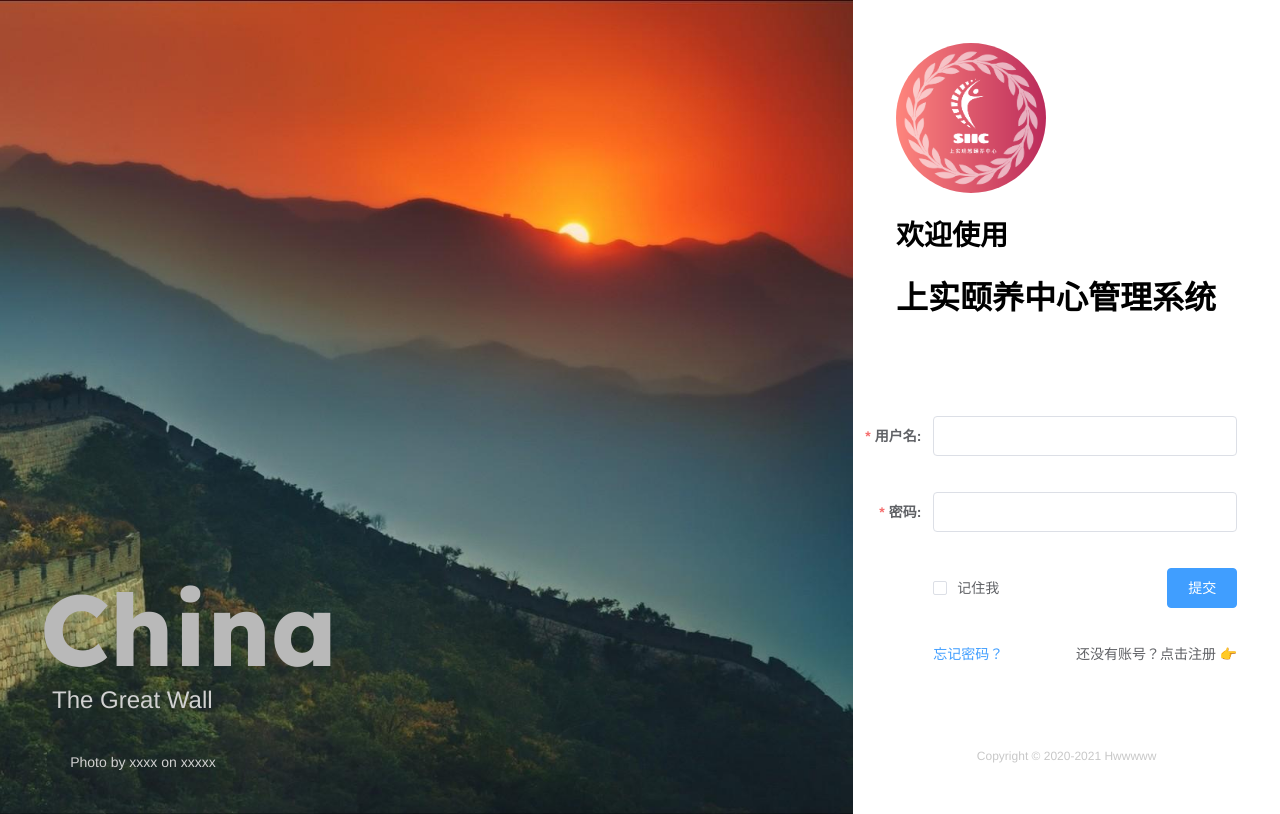
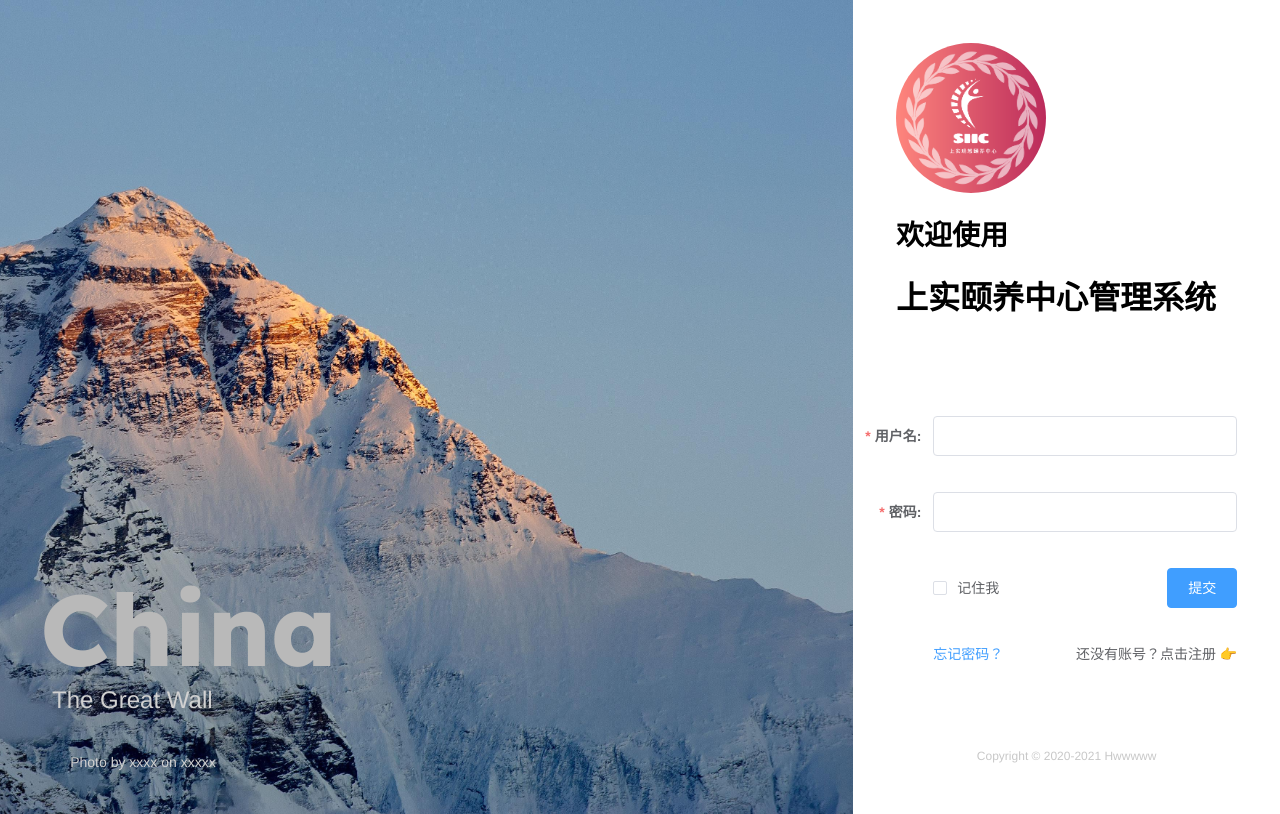
Before and after one commit to wdna-a1a1/journal_front, a Vue app: page /login in a window 1280 px wide. Built offline with nearby package versions, Linux system fonts and the light colour scheme.

Commit message:
修复bug

```diff
--- a/src/layout/components/AppMain.vue
+++ b/src/layout/components/AppMain.vue
@@ -1,21 +1,29 @@
 <template>
+  <div>
     <section class="app-main">
       <transition name="fade-transform" mode="out-in">
         <keep-alive :include="cachedViews">
-        <router-view :key="key" />
+          <router-view :key="key"/>
         </keep-alive>
       </transition>
     </section>
+
+
+  </div>
+
 </template>
 
 <script>
+
+
 export default {
   name: 'AppMain',
+
   computed: {
-    cachedViews() {
+    cachedViews () {
       return this.$store.state.tagsView.cachedViews
     },
-    key() {
+    key () {
       return this.$route.path
     }
   }
@@ -31,7 +39,7 @@ export default {
   overflow: auto;
 }
 
-.fixed-header+.app-main {
+.fixed-header + .app-main {
   padding-top: 50px;
 }
 
@@ -41,7 +49,7 @@ export default {
     min-height: calc(100vh - 84px);
   }
 
-  .fixed-header+.app-main {
+  .fixed-header + .app-main {
     padding-top: 84px;
   }
 }
--- a/src/layout/index.vue
+++ b/src/layout/index.vue
@@ -9,7 +9,7 @@
           <tags-view v-if="needTagsView"/>
         </div>
         <app-main/>
-        <foot ></foot>
+
       </div>
 
     </div>
@@ -20,13 +20,11 @@
 <script>
 import { AppMain, Navbar, Sidebar, TagsView } from './components'
 import ResizeMixin from './mixin/ResizeHandler'
-import Foot from '@/views/Foot'
 import { mapState } from 'vuex'
 
 export default {
   name: 'Layout',
   components: {
-    Foot,
     AppMain,
     Navbar,
     Sidebar,
@@ -59,8 +57,8 @@ export default {
 </script>
 
 <style lang="scss" scoped>
-@import "~@/styles/mixin.scss";
-@import "~@/styles/variables.scss";
+@import "../styles/mixin.scss";
+@import "../styles/variables.scss";
 
 .app-wrapper {
   @include clearfix;
--- a/src/views/login/index.vue
+++ b/src/views/login/index.vue
@@ -105,7 +105,7 @@ export default {
         address: 'The Great Wall',
         author: 'xxxx',
         link: 'xxxxx',
-        picPath: require('../../assets/gw-bg.jpg')
+        picPath: require('../../assets/zf-bg.jpeg')
       },
       userToken: '',
       loginForm: {
```
Also changed, not shown: src/App.vue (+4 -3 lines). Lines whose indentation alone changed are shown as unchanged.
